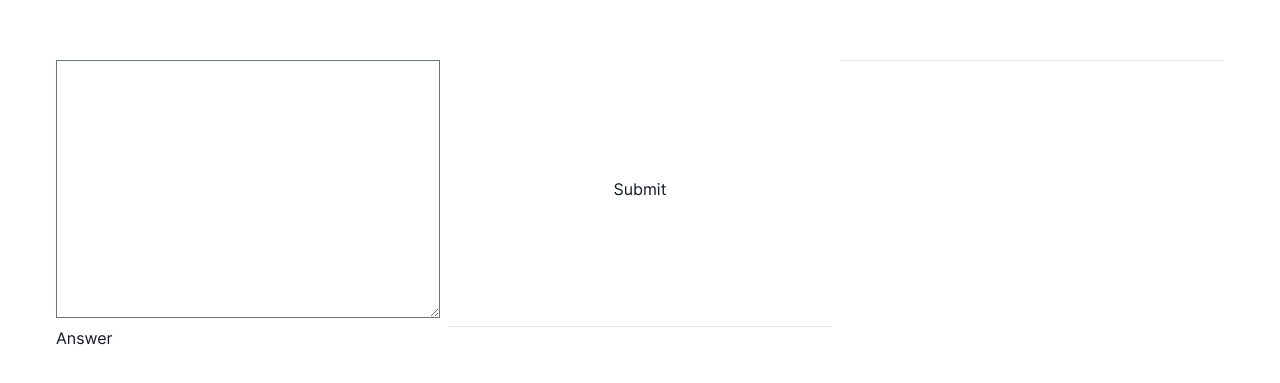
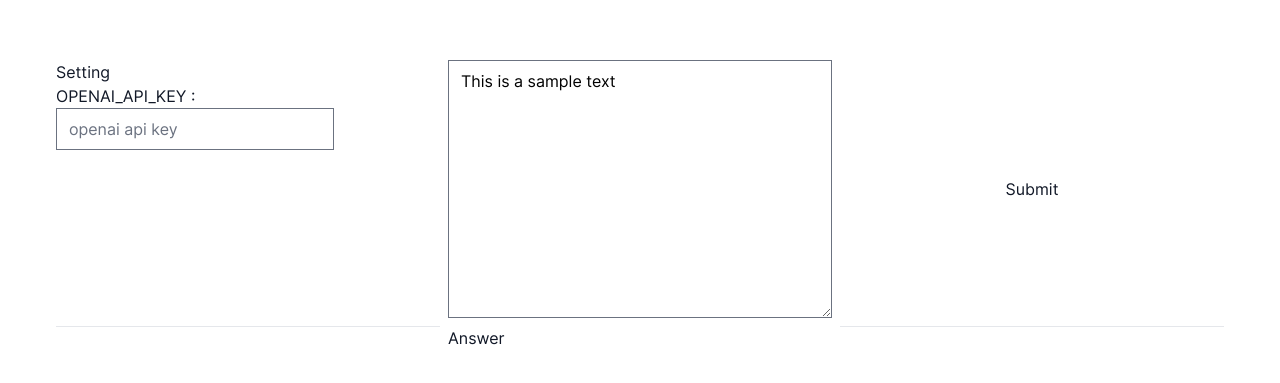
Before and after one commit to benqqqq/gpt-tools, a React (Vite) app: page / in a window 1280 px wide. Shown: the part 195-578 px from the top of the page. Built offline with nearby package versions, Linux system fonts and the light colour scheme.

Commit message:
feat: use dexie to store credential

```diff
--- a/package.json
+++ b/package.json
@@ -24,6 +24,8 @@
 	},
 	"dependencies": {
 		"@tanstack/react-query": "4.29.7",
+		"dexie": "^3.2.3",
+		"dexie-react-hooks": "^1.1.3",
 		"openai": "^3.2.1",
 		"react": "18.2.0",
 		"react-dom": "18.2.0",
--- a/src/components/EnglishCorrectnessChecker.tsx
+++ b/src/components/EnglishCorrectnessChecker.tsx
@@ -1,9 +1,11 @@
 import type { ReactElement } from 'react'
 import { useCallback, useState } from 'react'
 import { useOpenAI } from '../api/OpenAiContext'
+import Setting from './Setting'
 
+const GPT_TEMPERATURE = 0.8
 export default function EnglishCorrectnessChecker(): ReactElement {
-	const [text, setText] = useState('')
+	const [text, setText] = useState('This is a sample text')
 	const [answer, setAnswer] = useState('')
 	const openai = useOpenAI()
 	const handleOnChange = useCallback(
@@ -21,13 +23,15 @@ export default function EnglishCorrectnessChecker(): ReactElement {
 					role: 'user',
 					content: text
 				}
-			]
+			],
+			temperature: GPT_TEMPERATURE
 		})
 		setAnswer(JSON.stringify(resp.data))
 	}, [openai, text])
 
 	return (
 		<>
+			<Setting />
 			<textarea
 				className='text-black'
 				cols={30}
--- /dev/null
+++ b/src/components/Setting.tsx
@@ -0,0 +1,39 @@
+import type { ChangeEvent, ReactElement } from 'react'
+import { useCallback } from 'react'
+import { useOpenAiApiKey } from '../storage/hooks'
+
+export default function Setting(): ReactElement {
+	const [openAiApiKey, setOpenAiApiKey, storeOpenAiApiKey, isLoading] =
+		useOpenAiApiKey()
+
+	const handleOnBlur = useCallback(async () => {
+		storeOpenAiApiKey()
+	}, [storeOpenAiApiKey])
+
+	const handleOnChange = useCallback(
+		(event: ChangeEvent<HTMLInputElement>) => {
+			setOpenAiApiKey(event.target.value)
+		},
+		[setOpenAiApiKey]
+	)
+
+	return (
+		<div>
+			<h1>Setting</h1>
+			<ul>
+				<li>
+					OPENAI_API_KEY :{' '}
+					<input
+						className='text-orange-700'
+						value={openAiApiKey}
+						onBlur={handleOnBlur}
+						onChange={handleOnChange}
+						type='password'
+						placeholder='openai api key'
+						readOnly={isLoading}
+					/>
+				</li>
+			</ul>
+		</div>
+	)
+}
--- /dev/null
+++ b/src/storage/database.ts
@@ -0,0 +1,25 @@
+import type { Table } from 'dexie'
+import Dexie from 'dexie'
+
+export interface Credential {
+	id?: number
+	name: string
+	value: string
+}
+
+const VERSION = 1
+
+export class MySubClassedDexie extends Dexie {
+	// 'friends' is added by dexie when declaring the stores()
+	// We just tell the typing system this is the case
+	public readonly credentials!: Table<Credential>
+
+	public constructor() {
+		super('gpt-tools')
+		this.version(VERSION).stores({
+			credentials: '++id, name, value' // Primary key and indexed props
+		})
+	}
+}
+
+export const database = new MySubClassedDexie()
--- /dev/null
+++ b/src/storage/hooks.ts
@@ -0,0 +1,50 @@
+import { useCallback, useEffect, useRef, useState } from 'react'
+import { database } from './database'
+
+export const useOpenAiApiKey = (): [
+	string,
+	(value: string) => void,
+	() => void,
+	boolean
+] => {
+	const [openAiApiKey, setOpenAiApiKey] = useState<string>('')
+	const databaseKeyId = useRef<number | null>(null)
+	const [isLoading, setIsLoading] = useState(false)
+
+	useEffect(() => {
+		const fetchData = async (): Promise<void> => {
+			setIsLoading(true)
+			const key = await database.credentials
+				.where('name')
+				.equals('openaiApiKey')
+				.first()
+			if (key) {
+				setOpenAiApiKey(key.value)
+				databaseKeyId.current = key.id as number
+			}
+			setIsLoading(false)
+		}
+		void fetchData()
+	}, [])
+
+	const storeOpenAiApiKey = useCallback(async () => {
+		// setIsSaving(true);
+
+		setIsLoading(true)
+		await (databaseKeyId.current
+			? database.credentials.update(databaseKeyId.current, {
+					value: openAiApiKey
+			  })
+			: database.credentials.add({
+					name: 'openaiApiKey',
+					value: openAiApiKey
+			  }))
+		setIsLoading(false)
+	}, [openAiApiKey])
+
+	return [openAiApiKey, setOpenAiApiKey, storeOpenAiApiKey, isLoading]
+}
+
+export default {
+	useOpenAiApiKey
+}
```
Also changed, not shown: 1 other file (tests, documents, lock files or other folders).
